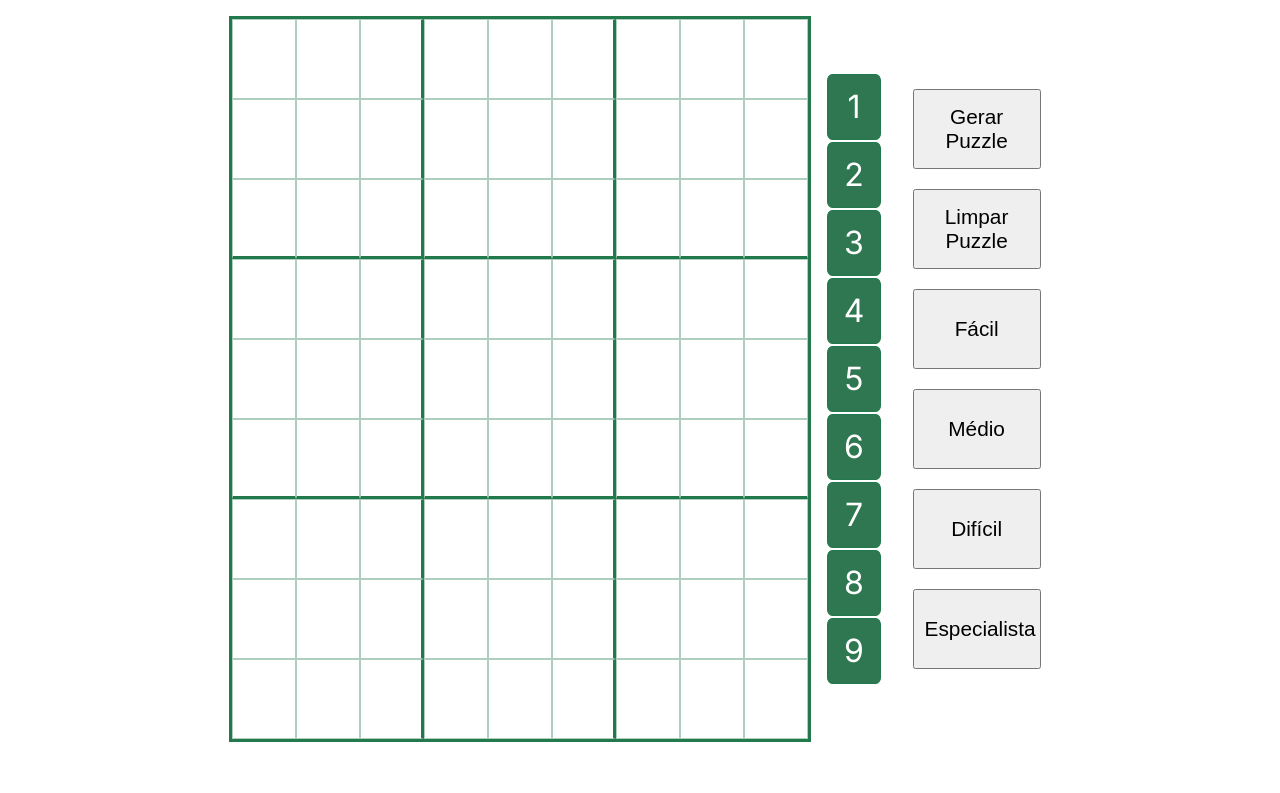
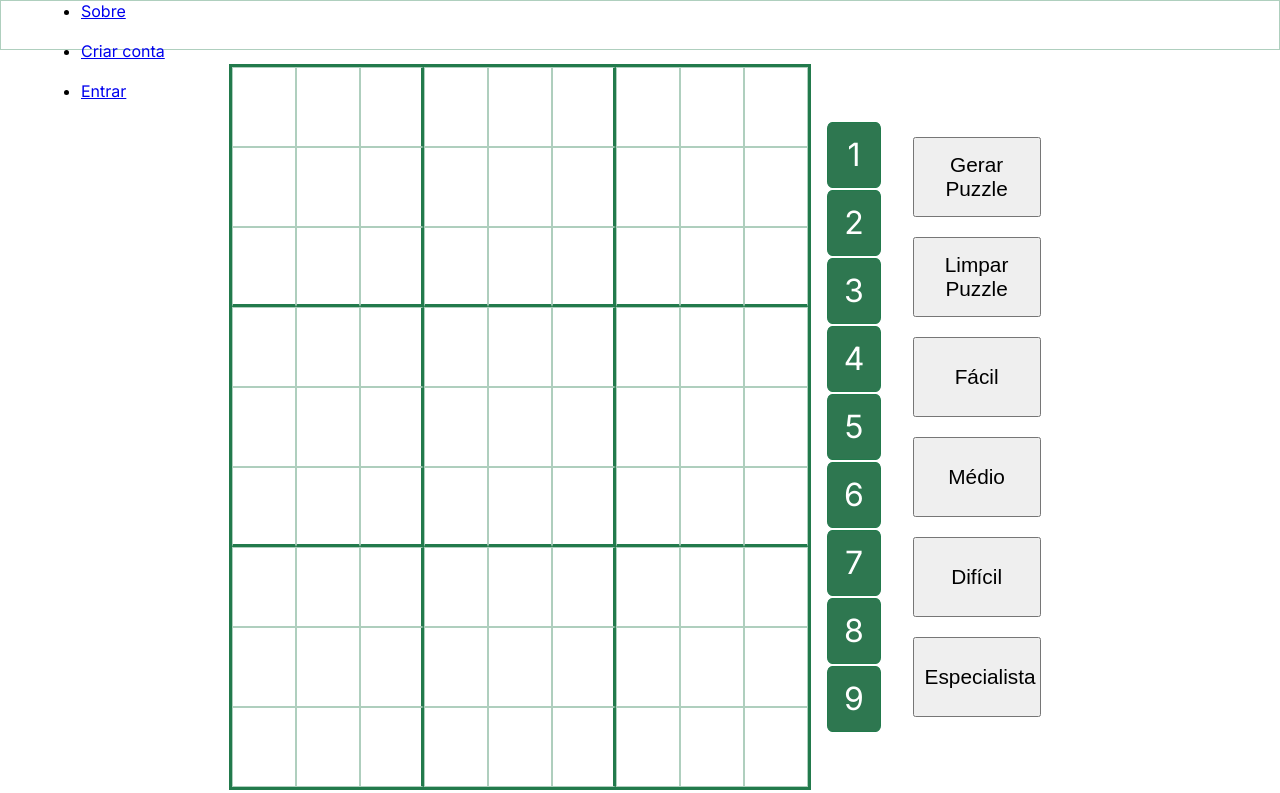
Before and after one commit to MatheusAG16/Sudoku, a plain HTML site: page index.html in a window 1280 px wide. Shown: the top 793 px of the page. Drawn offline with Linux system fonts and the light colour scheme; a web font is replaced by a local one.

Commit message:
Update Sudoku

```diff
--- a/index.html
+++ b/index.html
@@ -23,6 +23,17 @@
   gtag('config', 'G-CSZ0N09MMY');
 </script>
 <body>
+
+    <header>
+        <nav class="menu">
+            <ul class="nav-list">
+                <li class="nav-item"><a href="nav-sobre">Sobre</a></li>
+                <li class="nav-item"><a href="nav-criar">Criar conta</a></li>
+                <li class="nav-item"><a href="nav-entrar">Entrar</a></li>
+            </ul>
+        </nav>
+    </header>
+
     <main>
         <section class="sessao" id="sessao-div">
             <div class="sudoku-board">
--- a/style.css
+++ b/style.css
@@ -8,17 +8,19 @@ body {
     align-items: center;
     justify-content: center;
     font-family: "Inter", serif;
+    flex-wrap: wrap;
 }
 
 header{
-    height: 1em;
-    width: 100vw;
+    height: 3em;
+    width: 100%;
 }
 
 nav{
     height: 100%;
     border: 1px solid #227a4c5c;
     display: flex;
+    flex-wrap: wrap;
     align-items: center;
     padding-left: 5em;
 }
```
